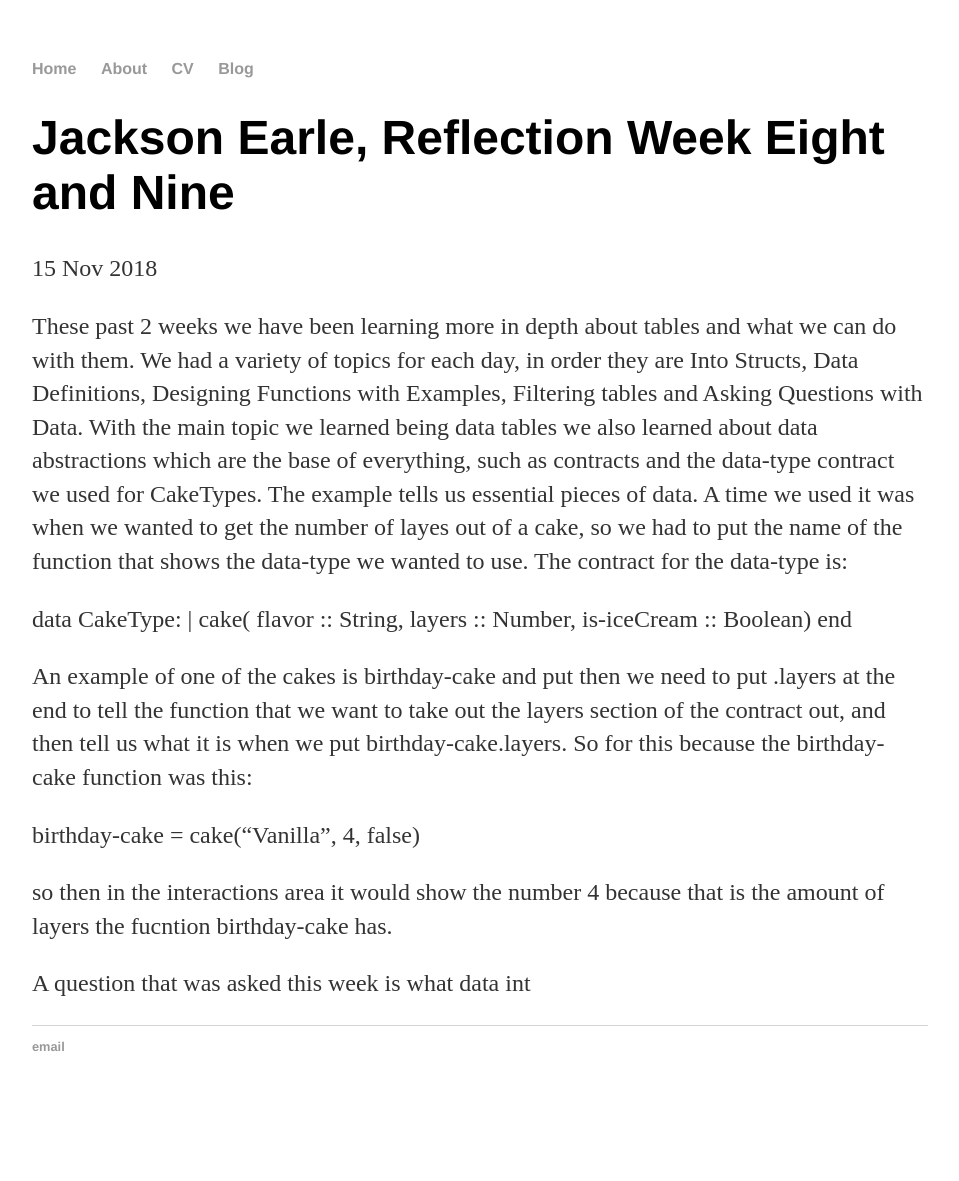
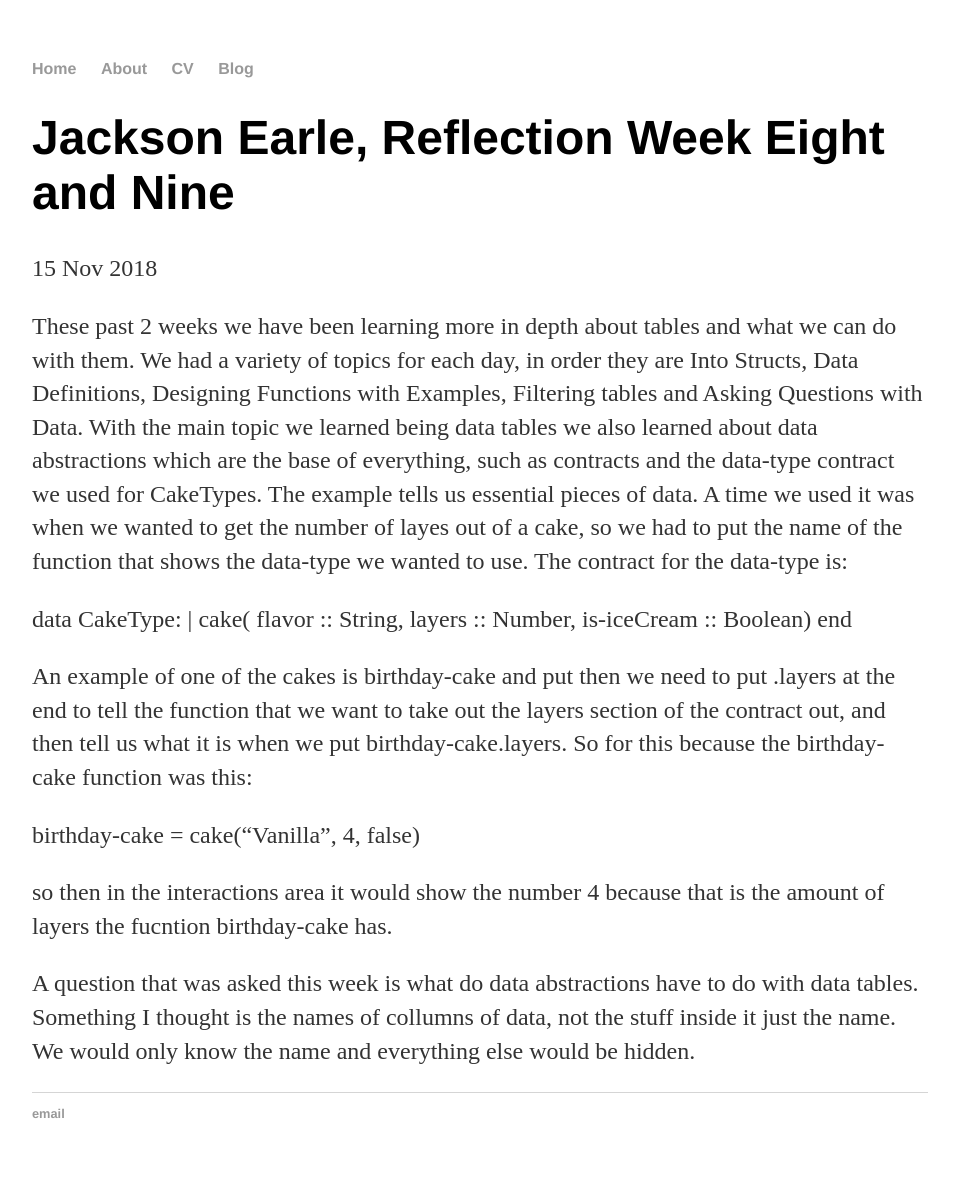
Before and after one commit to jacksone4296/jacksone4296.github.io, a Jekyll site: the page built from _posts/2018-11-15-jackson-earle-learning-blog.md, in a window 1280 px wide. Shown: the whole page, without its empty margins (160-1119 px from the left). Built offline with Jekyll 4.4.1, drawn with Linux system fonts in a browser that asks for light colours; before the commit the page ends 1114 px from its top, so only the background shows below that.

Commit message:
Update 2018-11-15-jackson-earle-learning-blog.md

```diff
--- a/_posts/2018-11-15-jackson-earle-learning-blog.md
+++ b/_posts/2018-11-15-jackson-earle-learning-blog.md
@@ -18,4 +18,4 @@ end
 
 so then in the interactions area it would show the number 4 because that is the amount of layers the fucntion birthday-cake has.
 
-A question that was asked this week is what data int
+A question that was asked this week is what do data abstractions have to do with data tables. Something I thought is the names of collumns of data, not the stuff inside it just the name. We would only know the name and everything else would be hidden.
```
